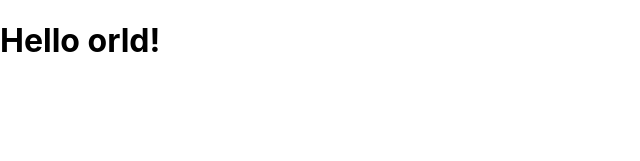
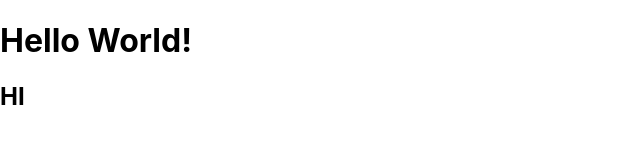
Before and after one commit to rpp34-boc-caspian/Puffin, a React (Create React App) app: page / in a window 1280 px wide. Shown: the top 161 px of the page, without its empty margins (0-640 px from the left). Built offline with nearby package versions, Linux system fonts and the light colour scheme.

Commit message:
test docker cd

```diff
--- a/src/App.tsx
+++ b/src/App.tsx
@@ -4,7 +4,8 @@ import React from 'react';
 function App() {
   return (
     <div className="App">
-      <h1>Hello orld!</h1>
+      <h1>Hello World!</h1>
+      <h2>HI</h2>
     </div>
   );
 }
```
Also changed, not shown: 1 other file (tests, documents, lock files or other folders).
